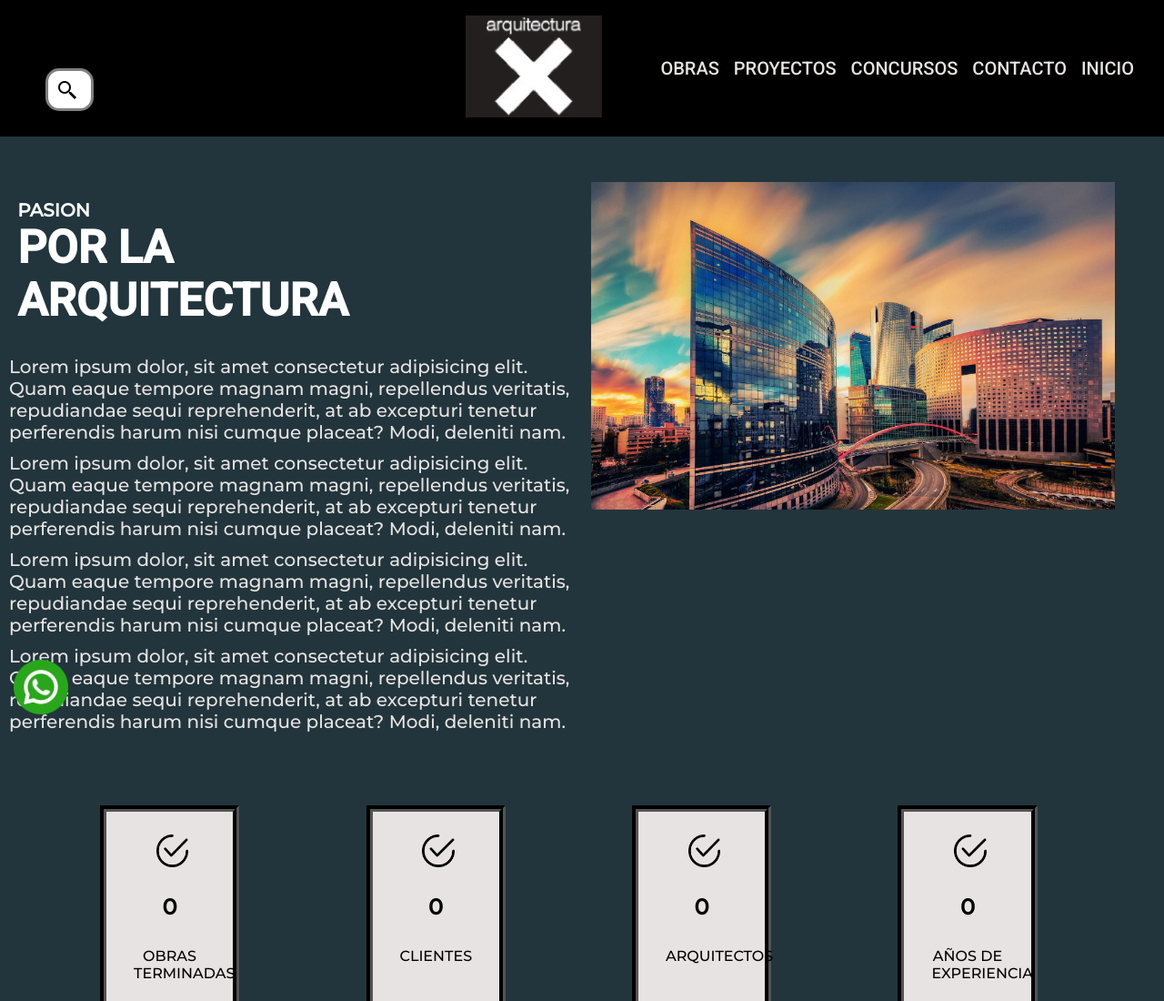
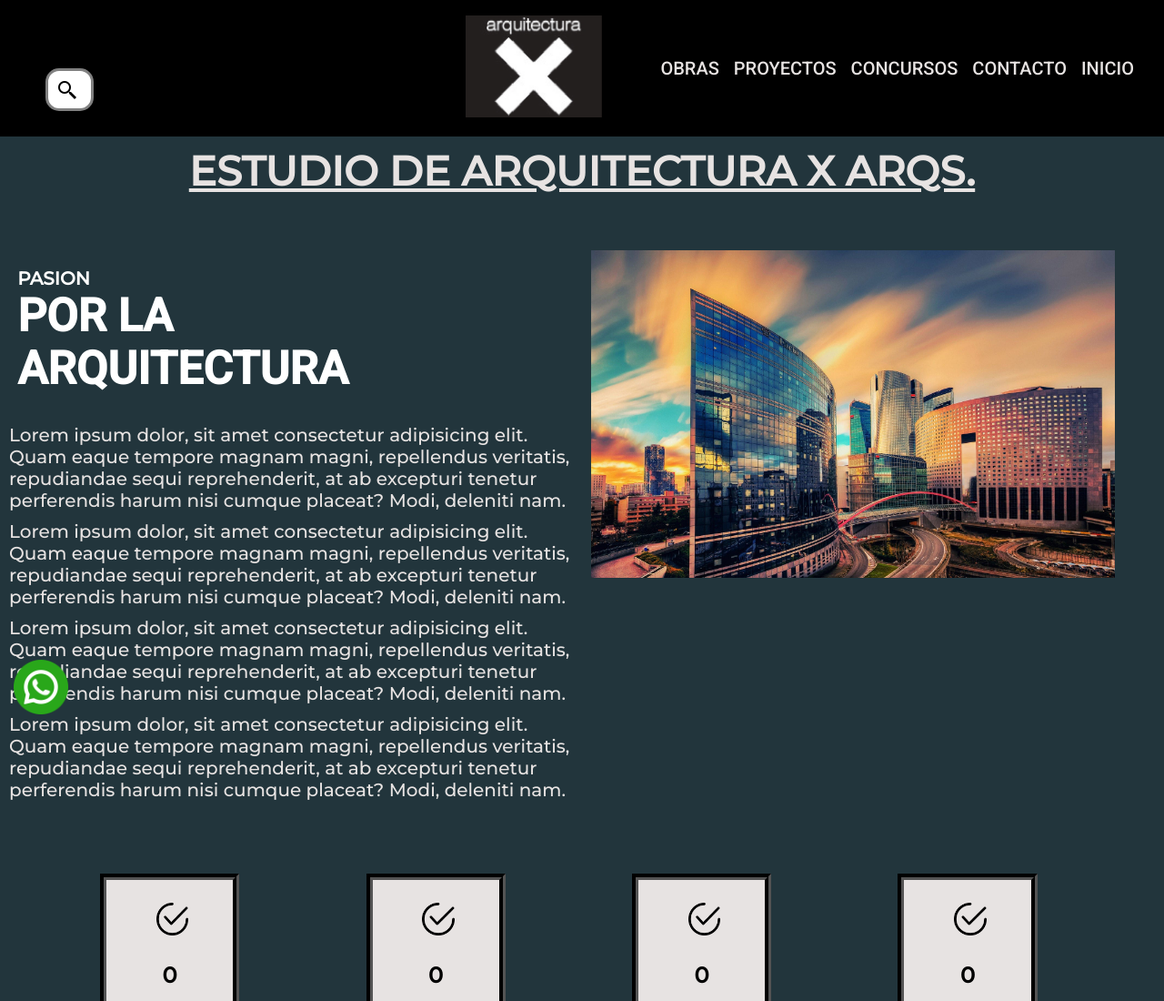
Before and after one commit to agusagui91/arq-x-sass, a website: page index.html in a window 1280 px wide. Shown: the top 1100 px of the page at 91% size. Drawn offline with nearby package versions, Linux system fonts and the light colour scheme; files whose address does not match are found by name.

Commit message:
se agregaron estilos

```diff
--- a/index.html
+++ b/index.html
@@ -45,6 +45,10 @@
         </header>
 
         <main class="main">
+
+            <section>
+                <h1 class="estilo_h1"> estudio de arquitectura X Arqs.</h1>
+            </section>
 
             <section class="dos_columnas ">
 
--- a/scss/_textos.scss
+++ b/scss/_textos.scss
@@ -45,8 +45,6 @@
     padding: 30px;
 }
 
-
-
 .titulo_obras {
     text-transform: uppercase;
     text-decoration: underline;
@@ -67,3 +65,13 @@
     font-family: 'Montserrat', sans-serif;
     font-size: 20px;
 }
+
+.estilo_h1 {
+    color: #e7e3e2;
+    font-family:'Montserrat';
+    font-size: 45px;
+    text-transform: uppercase;
+    text-decoration: underline;
+    text-align: center;
+    padding: 10px;
+}
```
Also changed, not shown: css/estilos.css.
